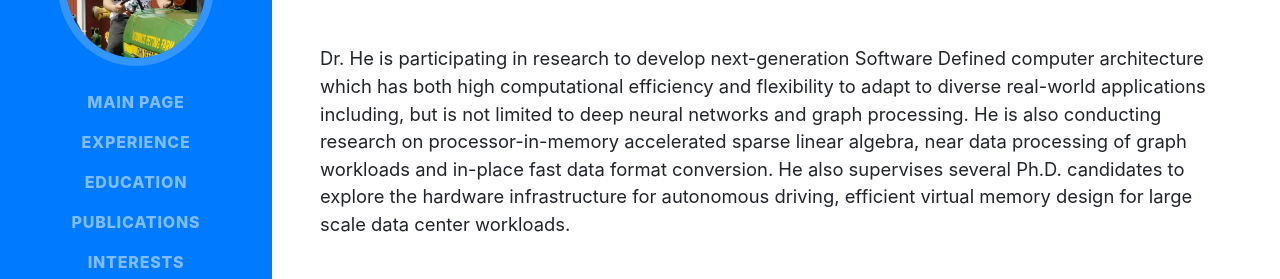
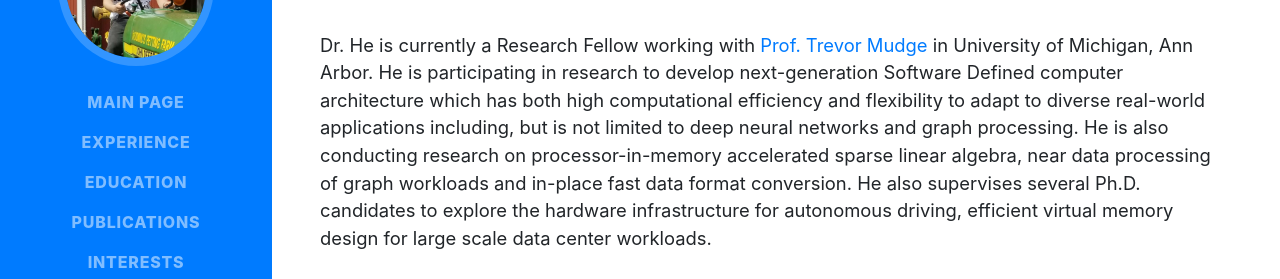
Before and after one commit to hex0102/hex0102.github.io, a website with bundled scripts: page index.html in a window 1280 px wide. Shown: the part 290-569 px from the top of the page. Built offline with nearby package versions, Linux system fonts and the light colour scheme; a web font is replaced by a local one.

Commit message:
change index.html

```diff
--- a/index.html
+++ b/index.html
@@ -69,7 +69,7 @@
         <div class="subheading mb-5">2713 Bob and Betty Beyster Building, Ann Arbor 48109 ·
           <a href="mailto:firstnamelastname@email.com">xinhe at umich dot edu</a>
         </div>
-        <p class="lead mb-5">Dr. He is participating in research to develop next-generation Software Defined computer architecture which has both high computational efficiency and flexibility to adapt to diverse real-world applications including, but is not limited to deep neural networks and graph processing.
+        <p class="lead mb-5">Dr. He is currently a Research Fellow working with <a href="https://tnm.engin.umich.edu/">Prof. Trevor Mudge</a> in University of Michigan, Ann Arbor. He is participating in research to develop next-generation Software Defined computer architecture which has both high computational efficiency and flexibility to adapt to diverse real-world applications including, but is not limited to deep neural networks and graph processing.
           He is also conducting research on processor-in-memory accelerated sparse linear algebra, near data processing of graph workloads and in-place fast data format conversion. He also supervises several Ph.D. candidates to explore the hardware infrastructure for autonomous driving, efficient virtual memory design for large scale data center workloads.
         </p>
         <div class="social-icons">
```
